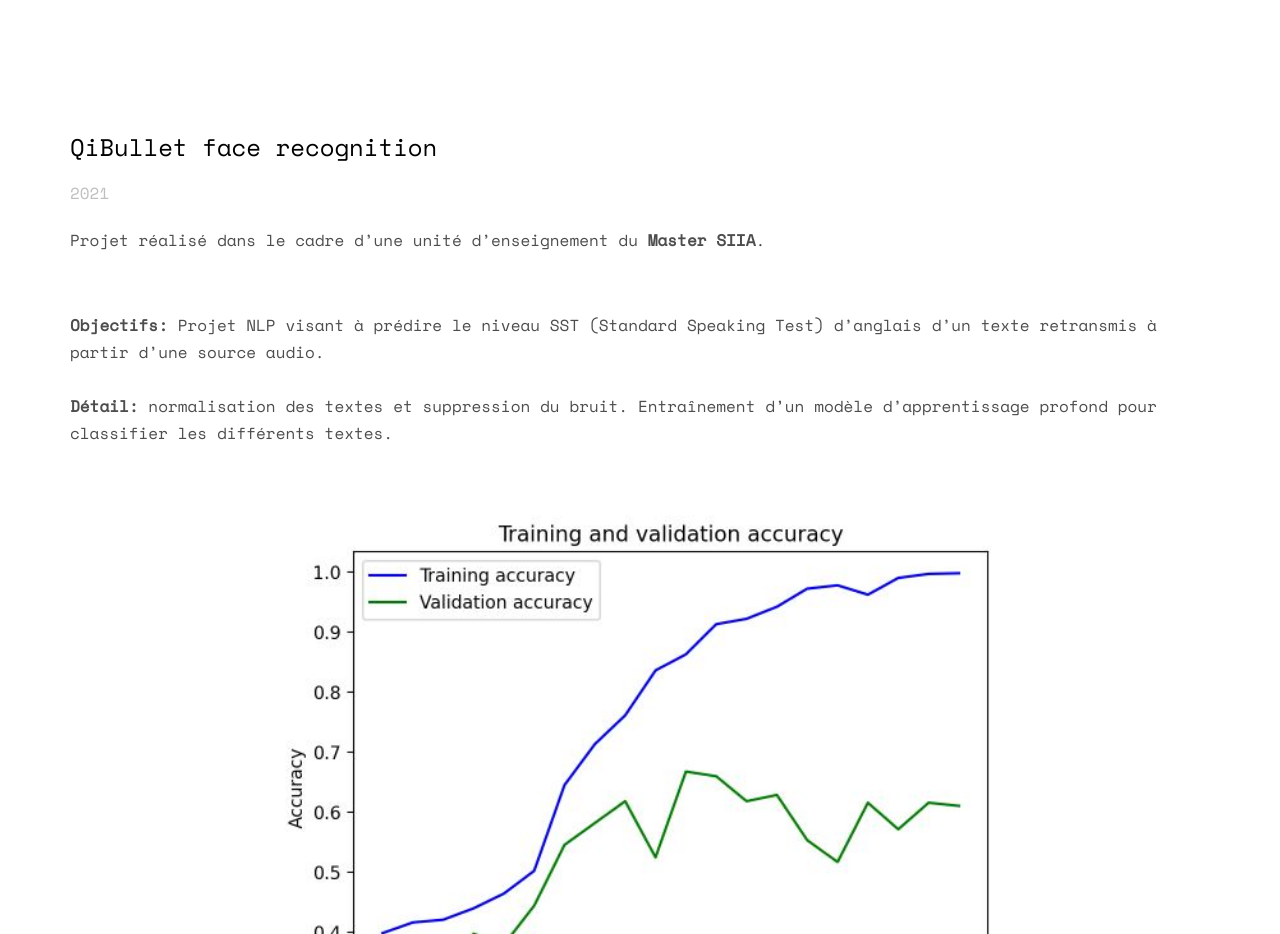
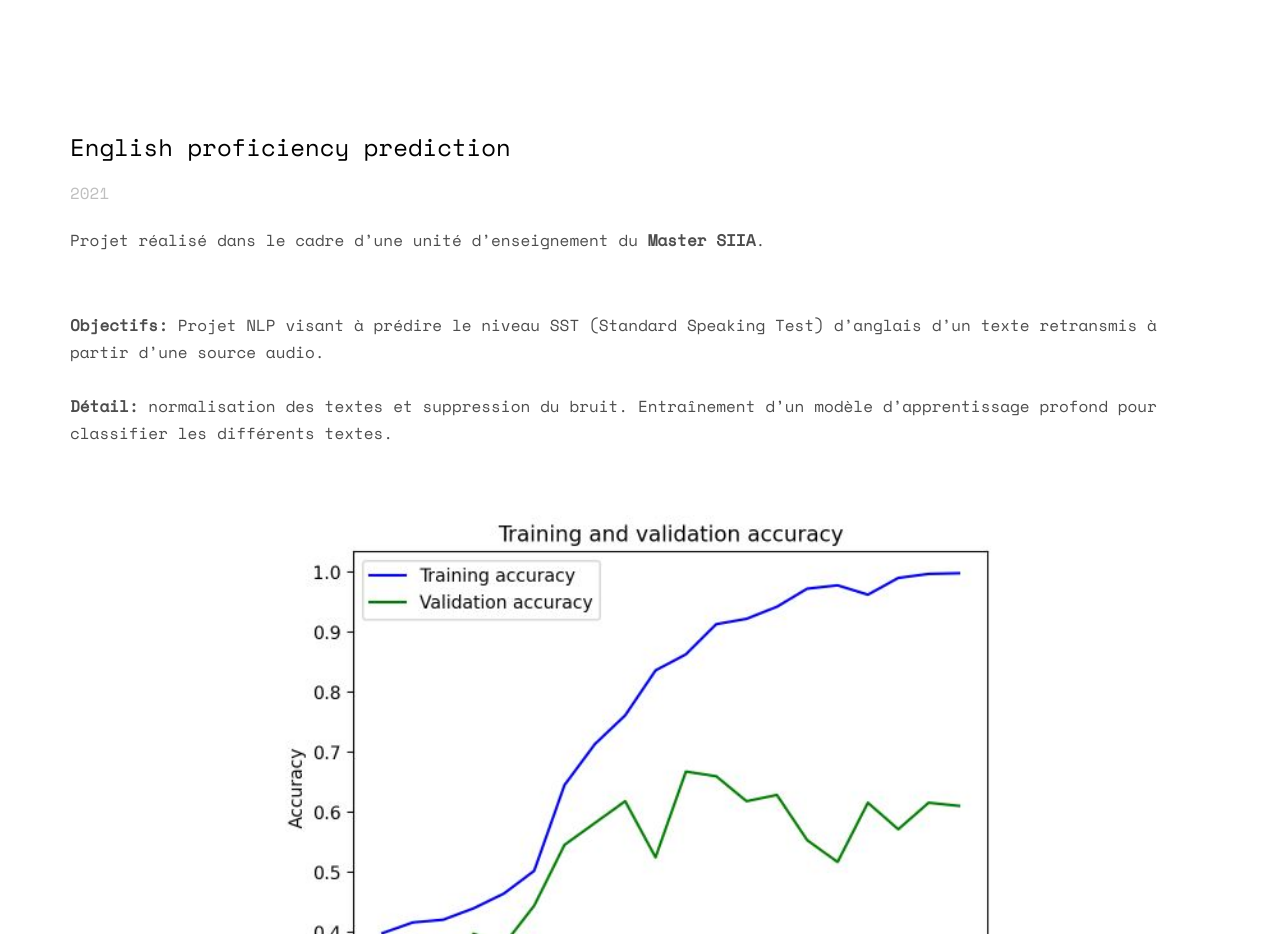
Before and after one commit to ThomasCochou/portfolio, a plain HTML site: page index.html in a window 1280 px wide. Shown: the part 9160-10094 px from the top of the page. Drawn offline with nearby package versions, Linux system fonts and the light colour scheme; some packages are replaced by stand-ins of ours; no server answers; files whose address does not match are found by name.

Commit message:
resolve title

```diff
--- a/index.html
+++ b/index.html
@@ -413,7 +413,7 @@
 		<div id="fh5co-work" class="fh5co-bg-dark">
 			<div class="container">
 				<div>
-					<h3 class="timeline-title">QiBullet face recognition</h3>
+					<h3 class="timeline-title">English proficiency prediction</h3>
 					<span class="company">2021</span>
 				</div>
 				<div>
```
